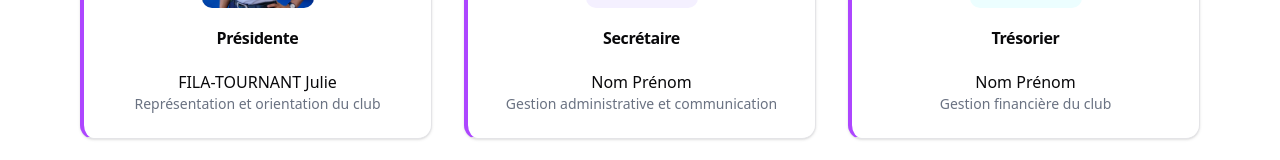
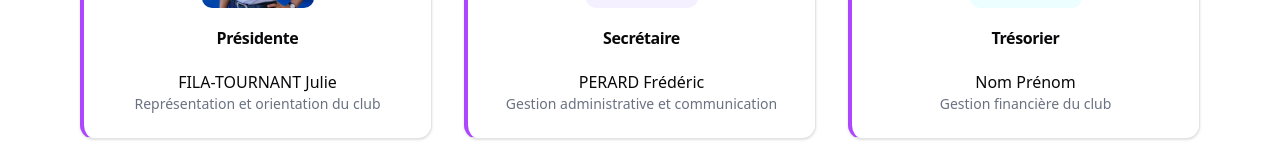
Before and after one commit to jesared/club-cctt, a Next.js app: page /comite-directeur in a window 1280 px wide. Shown: the part 518-678 px from the top of the page. Built offline with nearby package versions, Linux system fonts and the light colour scheme.

Commit message:
Use existing secretary placeholder image

```diff
--- a/app/comite-directeur/page.tsx
+++ b/app/comite-directeur/page.tsx
@@ -48,7 +48,7 @@ export default function ComiteDirecteurPage() {
               <div className="relative w-28 h-28 overflow-hidden rounded-lg">
                 <Image
                   src="/comite/secretaire.svg"
-                  alt="Secrétaire du CCTT"
+                  alt="Frédéric Perard – Secrétaire du CCTT"
                   fill
                   className="object-cover"
                 />
@@ -56,7 +56,7 @@ export default function ComiteDirecteurPage() {
               <CardTitle>Secrétaire</CardTitle>
             </CardHeader>
             <CardContent className="text-center">
-              <p className="font-medium">Nom Prénom</p>
+              <p className="font-medium">PERARD Frédéric</p>
               <p className="text-sm text-gray-500">
                 Gestion administrative et communication
               </p>
```
